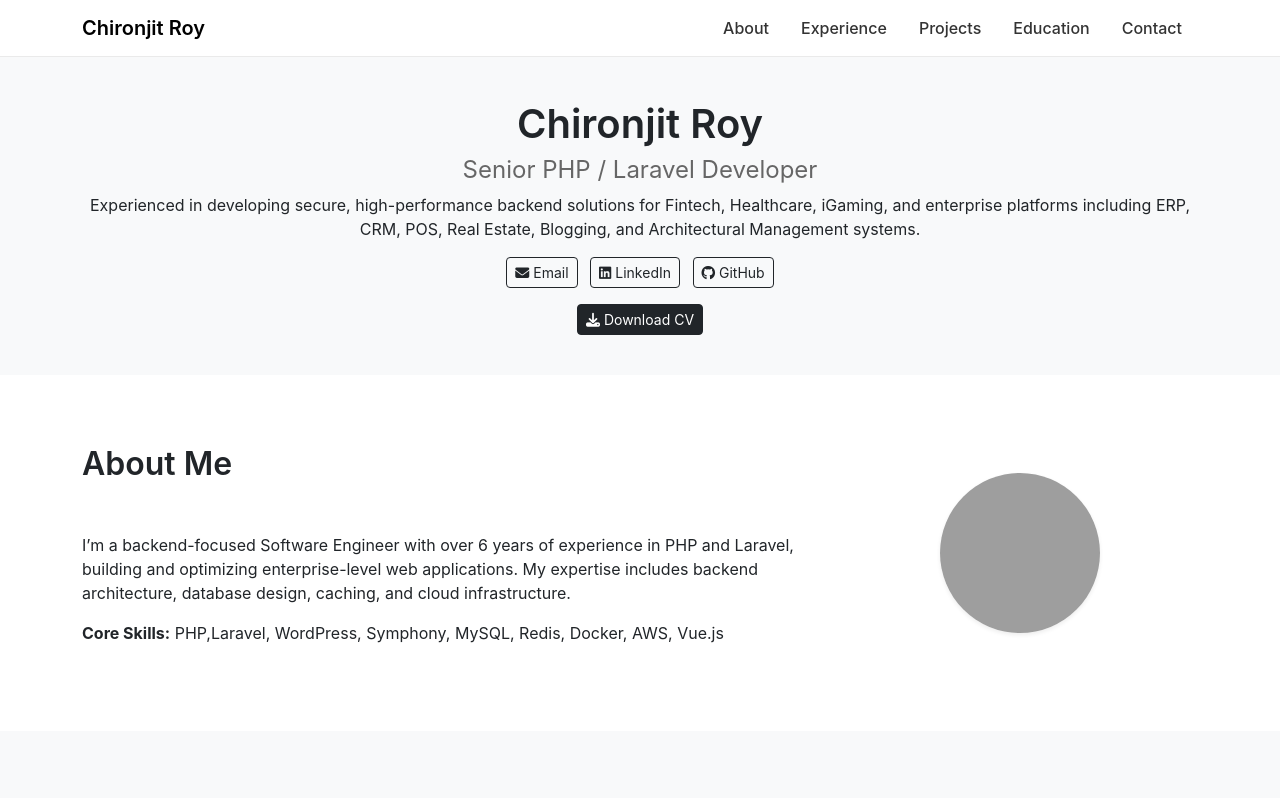
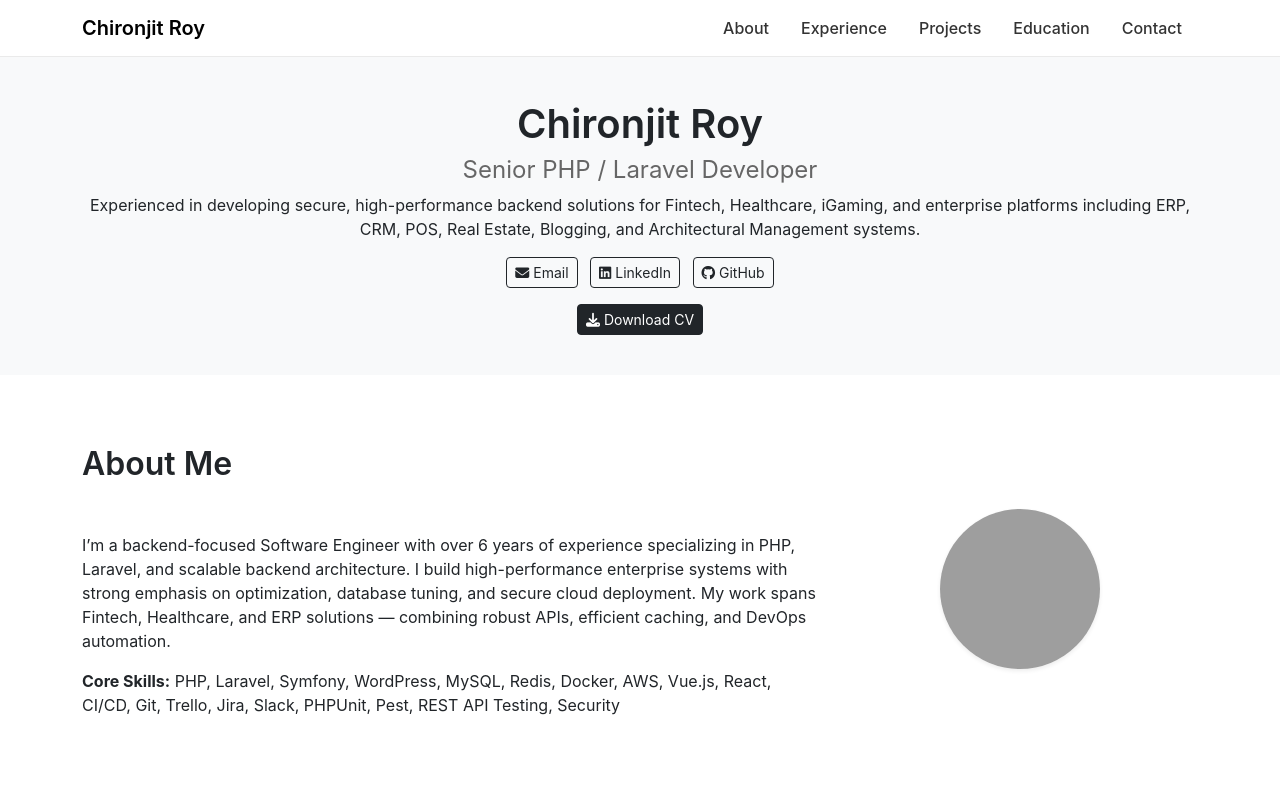
Before and after one commit to ciron/portfolio, a plain HTML site: page index.html in a window 1280 px wide. Shown: the top 798 px of the page. Drawn offline with nearby package versions, Linux system fonts and the light colour scheme; grey boxes are pictures that could not be loaded.

Commit message:
update of dev, About Updated

```diff
--- a/index.html
+++ b/index.html
@@ -69,12 +69,19 @@
             <div class="col-md-8">
                 <h2 class="section-title text-start">About Me</h2>
                 <p>
-                    I’m a backend-focused Software Engineer with over 6 years of experience in PHP and Laravel,
-                    building and optimizing enterprise-level web applications. My expertise includes backend
-                    architecture,
-                    database design, caching, and cloud infrastructure.
+                    I’m a backend-focused Software Engineer with over 6 years of experience specializing in PHP,
+                    Laravel, and scalable
+                    backend architecture.
+                    I build high-performance enterprise systems with strong emphasis on optimization, database tuning,
+                    and secure cloud
+                    deployment.
+                    My work spans Fintech, Healthcare, and ERP solutions — combining robust APIs, efficient caching, and
+                    DevOps
+                    automation.
                 </p>
-                <p><strong>Core Skills:</strong> PHP,Laravel, WordPress, Symphony, MySQL, Redis, Docker, AWS, Vue.js</p>
+                <p><strong>Core Skills:</strong> PHP, Laravel, Symfony, WordPress, MySQL, Redis, Docker, AWS, Vue.js,
+                    React, CI/CD, Git,
+                    Trello, Jira, Slack, PHPUnit, Pest, REST API Testing, Security</p>
             </div>
             <div class="col-md-4 text-center">
                 <img src="https://avatars.githubusercontent.com/u/000000?v=4" alt="Chironjit Roy - Laravel Developer"
```
